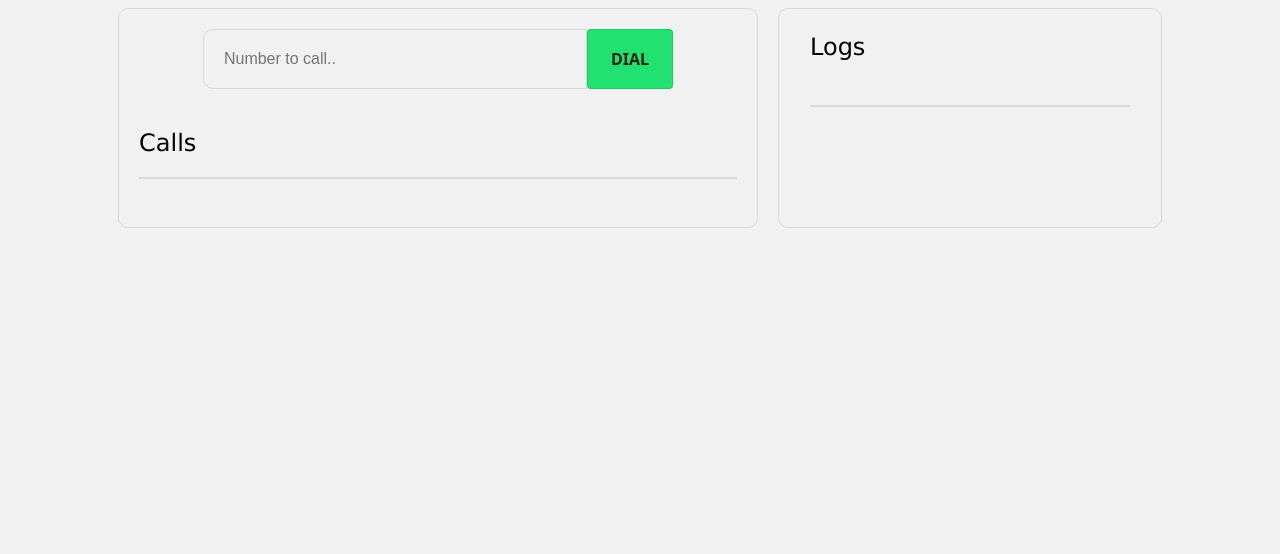
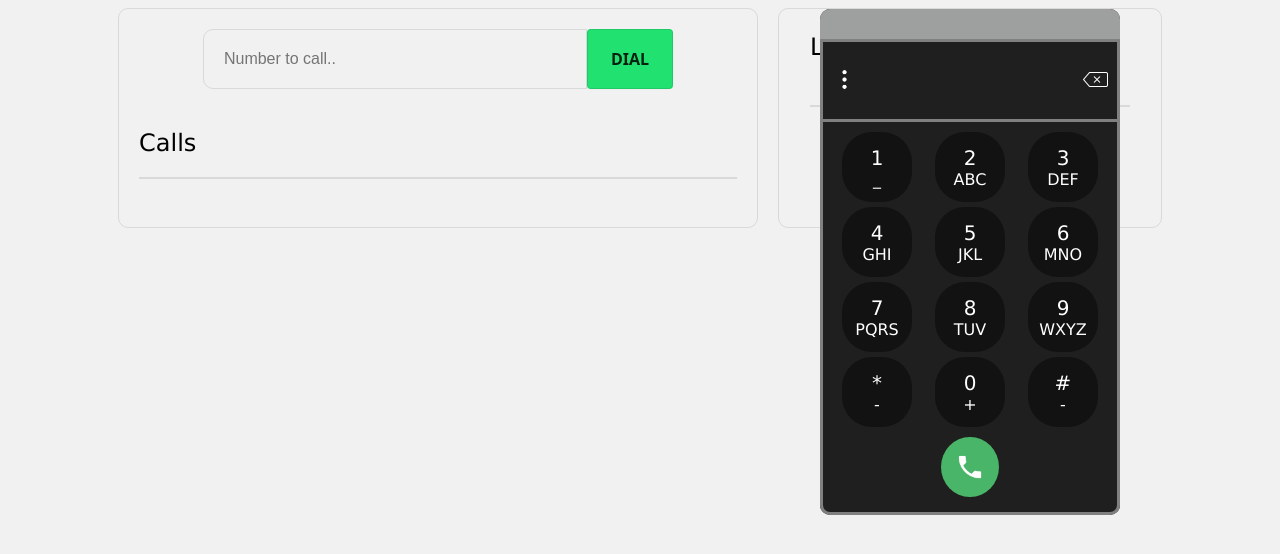
Before and after one commit to divyatez-sprinklr/Communicate, a plain HTML site: page index.html in a window 1280 px wide. Drawn offline with Linux system fonts and the light colour scheme.

Commit message:
Dialer Check

```diff
--- /dev/null
+++ b/dialpad.css
@@ -0,0 +1,246 @@
+/* * {
+    background-color: #1f1f1f;
+} */
+
+.dialpad{
+    padding: 0;
+    background-color: #1f1f1f;
+    width: 300px;
+    position: absolute;
+
+}
+.wrapper {
+    border:grey solid;
+    width: 300px;
+    display: grid;
+    grid-template-columns: repeat(3, 1fr);
+    gap: 5px;
+    grid-auto-rows: minmax(60px, auto);
+    border-radius: 0px 0px 10px 10px;
+    padding: 10px;
+  }
+
+  .flexCol{
+    display: flex;
+    flex-direction: column;
+  }
+
+  .centerRow{
+    justify-content: center;
+  }
+
+
+  .centerCol{
+    align-items: center;
+  }
+
+.title-text{
+    background-color: transparent;
+    font-size: 20px;
+}
+
+.subline-text{
+    background-color: transparent;
+    font-size: medium;
+}
+
+.removeDefaultPara{
+    padding: 0;
+    margin: 0;
+}
+
+
+.dial-area{
+    margin: 0;
+    background: rgb(31, 32, 35);
+    border: 1px solid rgb(60, 63, 68);
+    border-radius: 4px;
+    font-size: 13px;
+    color: rgb(247, 248, 248);
+    appearance: none;
+    height: 40px;
+    transition: border 0.15s ease 0s;
+
+}
+
+.dial-area :focus{
+    outline: none;
+    box-shadow: none;
+    border-color: rgb(100, 153, 255);
+}
+
+
+.btn-icon{
+    height: 25px;
+    width: 25px;
+    background: #1f1f1f;
+}
+
+
+form {
+    display:flex;
+    flex-direction:row;
+    border: solid grey;
+    border-bottom: none;
+    padding:2px;
+    background-color: #1f1f1f;
+    height: 80px;
+    border-radius: 0px 0px 0px 0px;
+  }
+
+.dial-input-area {
+    flex-grow:2;
+    background: #1f1f1f;
+    color: rgb(255, 255, 255);
+    border:none;
+    width: 50px;
+    font-size: 25px;
+    margin-right: 10px;
+    font-family: 'Courier New';
+}
+
+.dial-input-area:focus {
+    outline: none;
+  }
+
+.dial-input-area-button {
+    border:1px solid #1f1f1f;
+    background:#1f1f1f;
+    color:white;
+}
+
+.dialpad-width{
+    width: 300px;
+}
+
+.borderRadius10{
+    border-radius: 10px 10px 10px 10px;
+}
+
+
+.fontColor{
+    color: #ffffff;
+}
+
+
+
+
+
+.dialbtn-wrapper{
+    display: flex;
+    background-color: transparent;
+    justify-content: center;
+    align-items: center;
+}
+
+.dialpad-btn{
+    position: relative;
+    background-color: #121212;
+    border-radius: 30px;
+    font-size: 10px;
+    color: white;
+    padding: 0.8em 1.8em;
+    cursor:pointer;
+    text-align: center;
+    cursor: pointer;
+    transition-duration: 0.4s;
+    -webkit-transition-duration: 0.4s;
+    height: 70px;
+    width: 70px;
+  }
+
+  .dialpad-btn:hover {
+    transition-duration: 0.1s;
+    background-color: #3A3A3A;
+  }
+
+  .dialpad-btn:after {
+    content: "";
+    display: block;
+    position: absolute;
+    border-radius: 40px;
+    left: 0;
+    top:0;
+    width: 100%;
+    height: 100%;
+    opacity: 0;
+    transition: all 0.5s;
+    box-shadow: 0 0 5px 20px rgba(255, 255, 255, 0.326);
+  }
+
+  .dialpad-btn:active:after {
+    box-shadow: 0 0 0 0 rgba(255, 255, 255, 0.384);
+    position: absolute;
+    border-radius: 40px;
+    left: 0;
+    top:0;
+    opacity: 1;
+    transition: 0s;
+  }
+
+  .dialpad-btn:active {
+    top: 1px;
+  }
+
+  .dialpad-btn-empty{
+    pointer-events: none;
+    cursor: default;
+    background-color: transparent;
+  }
+
+
+  .dialpad-btn-caller{
+    position: relative;
+    background-color: #49B568;
+    border-radius: 100%;
+    font-size: 16px;
+    color: white;
+    padding: 0.8em 1.8em;
+    cursor:pointer;
+    text-align: center;
+    cursor: pointer;
+    transition-duration: 0.4s;
+    -webkit-transition-duration: 0.4s;
+    height: 60px;
+    width: 30px;
+  }
+
+  .dialpad-btn-caller:hover {
+    transition-duration: 0.1s;
+    background-color: #49b568dc;
+  }
+
+  .dialpad-btn-caller:after {
+    content: "";
+    display: block;
+    position: absolute;
+    border-radius: 40px;
+    left: 0;
+    top:0;
+    width: 100%;
+    height: 100%;
+    opacity: 0;
+    transition: all 0.5s;
+    box-shadow: 0 0 5px 20px rgba(255, 255, 255, 0.326);
+  }
+
+  .dialpad-btn-caller:active:after {
+    box-shadow: 0 0 0 0 rgba(255, 255, 255, 0.384);
+    position: absolute;
+    border-radius: 40px;
+    left: 0;
+    top:0;
+    opacity: 1;
+    transition: 0s;
+  }
+
+  .dialpad-btn-caller:active {
+    top: 1px;
+  }
+
+
+  .dialpad-btn-caller-icon{
+    height: 30px;
+    width: 30px;
+    background: transparent;
+  }
--- /dev/null
+++ b/dialpad.js
@@ -0,0 +1,173 @@
+
+
+let dialpadBtnContainer = document.getElementById('dialpad-btn-container');
+console.log('Me runnig');
+let arr =[
+    {title:"1",subtitle:"_"},
+    {title:"2",subtitle:"ABC"},
+    {title:"3",subtitle:"DEF"},
+    {title:"4",subtitle:"GHI"},
+    {title:"5",subtitle:"JKL"},
+    {title:"6",subtitle:"MNO"},
+    {title:"7",subtitle:"PQRS"},
+    {title:"8",subtitle:"TUV"},
+    {title:"9",subtitle:"WXYZ"},
+    {title:"*",subtitle:"-"},
+    {title:"0",subtitle:"+"},
+    {title:"#",subtitle:"-"},
+];
+
+let cursorLocation=0;
+console.log(arr);
+let ind=-1;
+arr.forEach(item => {
+    ind++;
+    dialpadBtnContainer.innerHTML +=
+    `<div class="dialbtn-wrapper">
+        <div class="dialpad-btn flexCol centerRow centerCol" id="dialpad${ind}">
+            <p class="title-text removeDefaultPara fontColor">${item.title}</p>
+            <p class="subline-text removeDefaultPara fontColor">${item.subtitle}</p>
+        </div>
+    </div>`;
+    console.log(ind);
+});
+
+ind=-1;
+setTimeout(()=>{
+arr.forEach(item => {
+   ind++;
+    let current = document.getElementById("dialpad"+ind);
+    console.log(current);
+    current.onclick = function () {
+        console.log('clicked');
+        let dialpadInput = document.getElementById('dialpad-input');
+        let val = dialpadInput.value;
+        console.log("BEFORE "+dialpadInput.selectionStart);
+        dialpadInput.selectionStart = cursorLocation;
+        dialpadInput.value = val.slice(0, cursorLocation) + item.title + val.slice(cursorLocation,val.length);
+        cursorLocation++;
+        // if(dialpadInput.value.length===dialpadInput.selectionStart)
+        // {
+        //     dialpadInput.scrollLeft = dialpadInput.scrollWidth;
+        // }
+        handleFocus(dialpadInput.value.slice(0,cursorLocation));
+
+
+    }
+
+    console.log(ind);
+
+});
+},500);
+
+
+dialpadBtnContainer.innerHTML +=
+    `<div class="dialbtn-wrapper">
+        <div class="dialpad-btn dialpad-btn-empty flexCol centerRow centerCol">
+            <p class="title-text removeDefaultPara fontColor"></p>
+            <p class="subline-text removeDefaultPara fontColor"></p>
+        </div>
+    </div>`;
+
+dialpadBtnContainer.innerHTML +=
+    `<div class="dialbtn-wrapper">
+        <div class="dialpad-btn-caller flexCol centerRow centerCol" id="dialpad-caller-btn">
+            <img class='dialpad-btn-caller-icon' src="phone.png"/>
+        </div>
+    </div>`;
+
+document.getElementById('dialpad-input').addEventListener('click',function(event){
+    let dialpadInput = document.getElementById('dialpad-input');
+    console.log('updated cursoor location from '+cursorLocation + "to "+ dialpadInput.selectionStart );
+    cursorLocation = dialpadInput.selectionStart;
+})
+document.getElementById('dialpad-input-btn-backspace').addEventListener('click',function (event){
+    event.preventDefault();
+    if(cursorLocation<=0)
+        return;
+    console.log('backspace');
+    let dialpadInput = document.getElementById('dialpad-input');
+    let val = dialpadInput.value;
+    dialpadInput.selectionStart = cursorLocation;
+    let begin = val.slice(0,cursorLocation-1);
+    let end = val.slice(cursorLocation,val.length);
+    dialpadInput.value = begin + end;
+    if(cursorLocation>0)
+        cursorLocation--;
+    handleFocus(dialpadInput.value.slice(0,cursorLocation));
+});
+
+
+function handleFocus(str){
+    let focusWidth = getWidthOfText(str,'Courier New',"25px");
+    console.log(focusWidth);
+    let dialpadInput = document.getElementById('dialpad-input');
+    dialpadInput.scrollLeft = focusWidth;
+}
+
+function getWidthOfText(txt, fontname, fontsize){
+    if(getWidthOfText.c === undefined){
+        getWidthOfText.c=document.createElement('canvas');
+        getWidthOfText.ctx=getWidthOfText.c.getContext('2d');
+    }
+    var fontspec = fontsize + ' ' + fontname;
+    if(getWidthOfText.ctx.font !== fontspec)
+        getWidthOfText.ctx.font = fontspec;
+    return getWidthOfText.ctx.measureText(txt).width;
+}
+
+document.getElementById("dialpad-caller-btn").addEventListener('click',handleCallButtonTheme);
+
+function handleCallButtonTheme(){
+    console.log('clicked');
+    let btn = document.getElementById("dialpad-caller-btn");
+    console.log(btn.style.backgroundColor);
+    callActive = (callActive+1)%2;
+    if(callActive)
+        btn.style.backgroundColor='#BA0001';
+    else{
+         btn.style.backgroundColor='#49B568';
+    }
+
+}
+
+
+
+
+/////////Drag
+
+dragElement(document.getElementById("dialpad-box"));
+
+function dragElement(elmnt) {
+  var pos1 = 0, pos2 = 0, pos3 = 0, pos4 = 0;
+  if (document.getElementById(elmnt.id + "-header")) {
+    document.getElementById(elmnt.id + "-header").onmousedown = dragMouseDown;
+  } else {
+    elmnt.onmousedown = dragMouseDown;
+  }
+
+  function dragMouseDown(e) {
+    e = e || window.event;
+    e.preventDefault();
+    pos3 = e.clientX;
+    pos4 = e.clientY;
+    document.onmouseup = closeDragElement;
+    document.onmousemove = elementDrag;
+  }
+
+  function elementDrag(e) {
+    e = e || window.event;
+    e.preventDefault();
+    pos1 = pos3 - e.clientX;
+    pos2 = pos4 - e.clientY;
+    pos3 = e.clientX;
+    pos4 = e.clientY;
+    elmnt.style.top = (elmnt.offsetTop - pos2) + "px";
+    elmnt.style.left = (elmnt.offsetLeft - pos1) + "px";
+  }
+
+  function closeDragElement() {
+    document.onmouseup = null;
+    document.onmousemove = null;
+  }
+}
--- a/index.html
+++ b/index.html
@@ -8,11 +8,14 @@
     <link rel="stylesheet"
           type="text/css"
           href="./style.css">
+    <link rel="stylesheet"
+          type="text/css"
+          href="./dialpad.css">
 </head>
 <body>
   <!-- The title will change to greet the user -->
   <!-- <h1 id="title">Mai papa hu</h1>
-  <!-- <p id="logs"></p>
+  <p id="logs"></p>
   <input id="name-field" placeholder="Enter Your Name"/>
     <div id="notify"></div> -->
   <div class="root-container flexRow centerRow flexGap" id="root-box">
@@ -29,6 +32,7 @@
         <div class="content-body-container  padding10 maxWidth maxHeight80vh overflowScroll" id="content-body-box">
         </div>
     </div>
+
     <div class="sidebar-container flexCol centerCol flexGap maxHeight95vh width30vw border1B borderRadius" id="sidebar-box">
         <!-- <div class="options-container flexCol centerCol maxWidth">
             <h2>Options</h2>
@@ -41,7 +45,7 @@
             <button id="update-sip-creds-button"  class="buttons backgroundGreen">Update</button>
             </br>
             <hr style=" width:100%" class="border1B">
-            <!--- </br>
+             </br>
              <div class ='width25vw'>
                 <label class="toggle align-left">
                     <input id="session-storage-button" class="toggle-checkbox" type="checkbox">
@@ -50,15 +54,40 @@
                 </label>
             </div> -->
         <!--</div> -->
+
+
+
+        <div class="dialpad flexCol centerCol borderRadius10" id="dialpad-box">
+            <div class="maxWidth height30 backgroundGrey borderRadius1100" id="dialpad-box-header"></div>
+            <form class="dialpad-width">
+                <button class="dial-input-area-button">
+                    <img class='btn-icon' src="vertical.png"/>
+                </button>
+                <input class="dial-input-area" id="dialpad-input"/>
+                <button class="dial-input-area-button" id="dialpad-input-btn-backspace">
+                    <img class='btn-icon' src="backspace1.png" >
+                </button>
+              </form>
+            <div class="wrapper" id="dialpad-btn-container">
+                <!-- <div class="dialpad-btn flexCol centerRow centerCol">
+                    <p class="title-text removeDefaultPara fontColor">1</p>
+                    <p class="subline-text removeDefaultPara fontColor">abc</p>
+                </div> -->
+
+            </div>
+        </div>
+
+
         <div class ='width25vw'>
             <h3>Logs</h3>
         </div>
-        <div class ='width25vw border1B' id="logs">
+        <div class ='width25vw border1B overflowScroll' id="logs">
         </div>
         </br>
     </div>
 </div>
 </body>
+<script src="dialpad.js"></script>
 
 <script>
 
@@ -134,7 +163,8 @@ function popupAssignment(){
     if(localStorage.getItem('popup_assigned') == 'null')
     {
         console.log('Popup doing');
-        open('./popup.html', 'popup',"left=0, bottom=0, width=10px, height=10px");
+        let popup_win = open('./popup.html', 'popup',"left=0, bottom=0, width=10px, height=10px");
+        document.getElementById('content-box').click();
         console.log('Popup assignment called');
         localStorage.setItem('popup_assigned',"popup"+config.id);
         console.log('Created PopUp');
--- a/style.css
+++ b/style.css
@@ -84,6 +84,11 @@ body {
   background-color: #cef1d7;
 }
 
+.backgroundGrey {
+  background-color: #9da09e;
+}
+
+
 .backgroundGreen {
   background-color: #21e171;
 }
@@ -121,6 +126,10 @@ body {
 
 .borderRadius1001{
   border-radius: 10px 0px 0px 10px;
+}
+
+.borderRadius1100{
+  border-radius: 10px 10px 0px 0px;
 }
 
 .inputBox:focus {
@@ -243,3 +252,7 @@ h2,h3{
 .activeCallBox{
   background-color: rgb(186, 186, 186);;
 }
+
+.height30{
+  height: 30px;
+}
```
Also changed, not shown: popup.html (+2 -3 lines), backspace.png (added), backspace1.png (added), phone.png (added), vertical.png (added).
